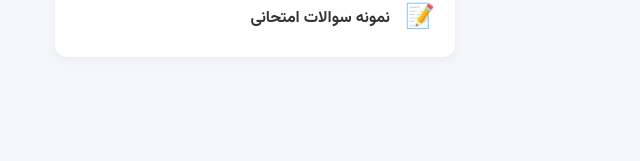
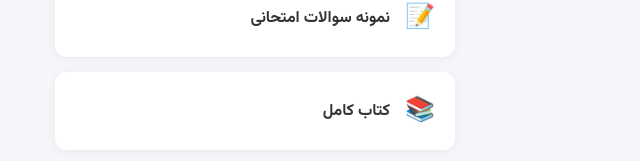
Before and after one commit to sirvanamini8383-max/Pnu-app, a plain HTML site: page course.html in a window 1280 px wide. Shown: the part 199-360 px from the top of the page, without its empty margins (385-1025 px from the left). Drawn offline with Linux system fonts and the light colour scheme.

Commit message:
Update course.html

```diff
--- a/course.html
+++ b/course.html
@@ -80,7 +80,10 @@
             <span class="icon">📝</span>
             <span>نمونه سوالات امتحانی</span>
         </a>
-
+<a href="https://www.w3.org/WAI/ER/tests/xhtml/testfiles/resources/pdf/dummy.pdf" target="_blank" class="file-card">
+    <span class="icon">📚</span>
+    <span>کتاب کامل</span>
+</a>
     </div>
 <script>
     const urlParams = new URLSearchParams(window.location.search);
```
